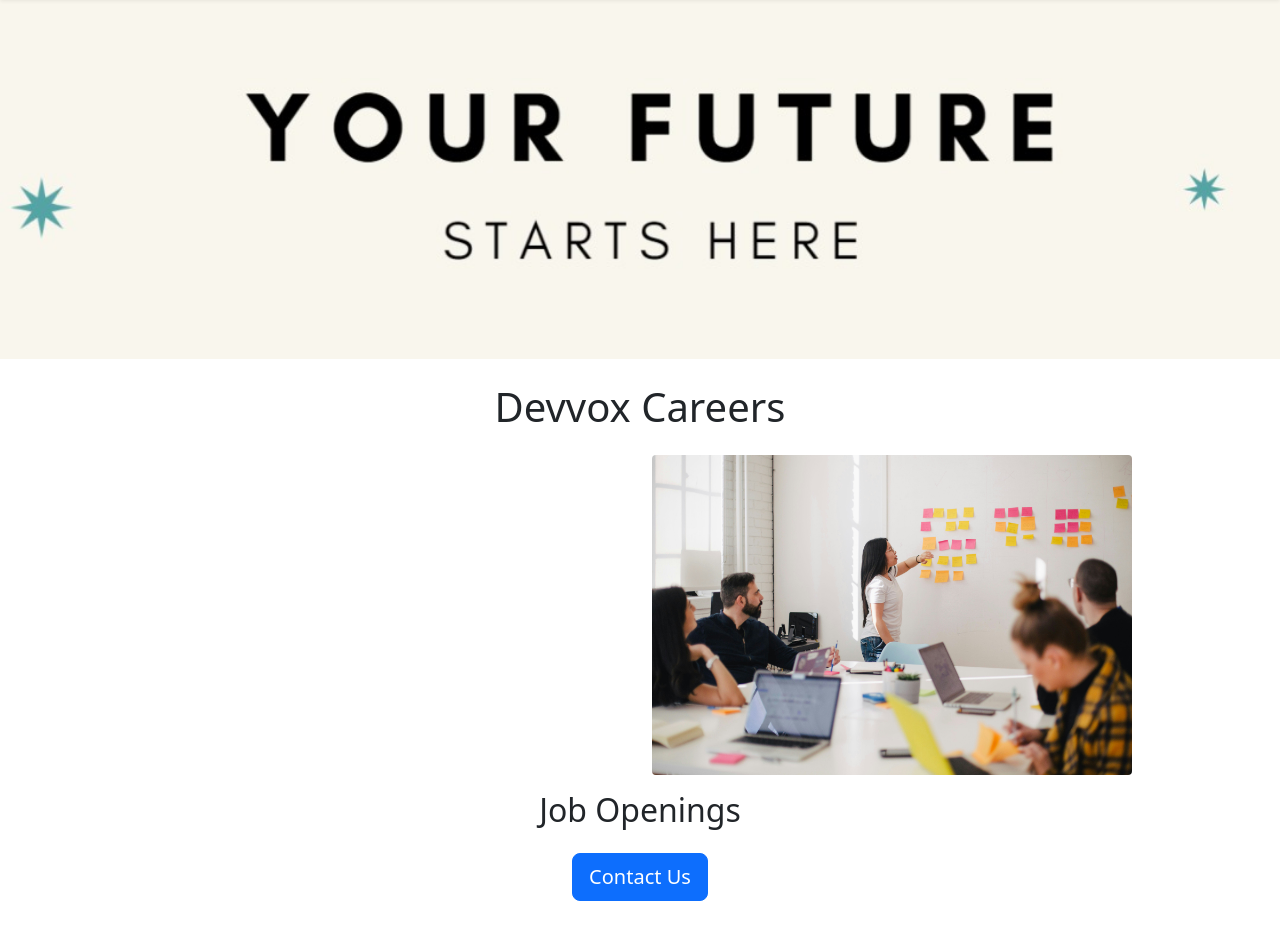
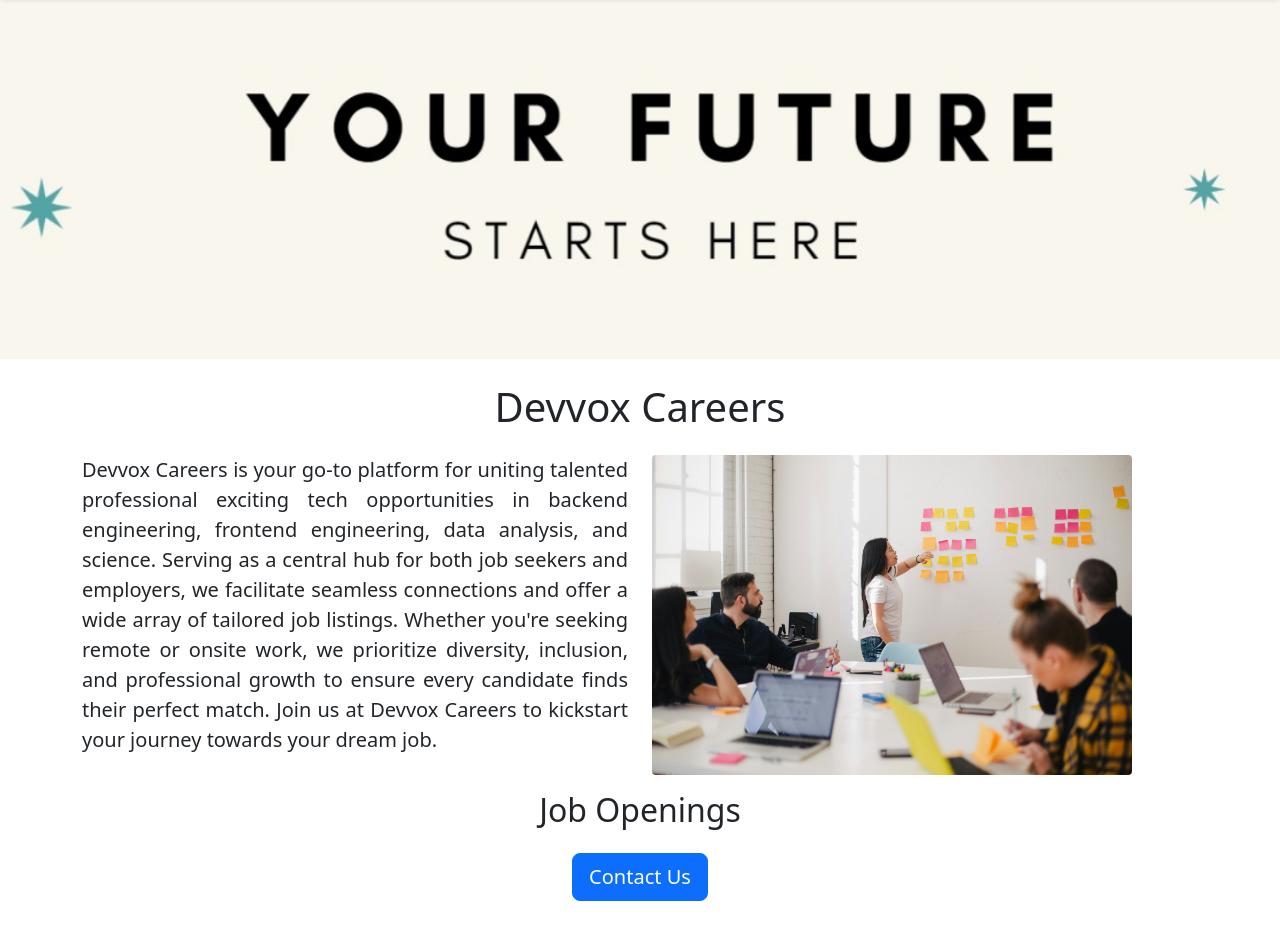
Before and after one commit to Josephorokpo/Devvox-careers-website, a Flask app: template templates/home.html in a window 1280 px wide. Shown: the part 57-1008 px from the top of the page. Run offline with Flask 3, Linux system fonts and the light colour scheme; the template is opened without the code that fills it, so the values that code supplies are empty.

Commit message:
Update home.html with a paragraph of text

```diff
--- a/templates/home.html
+++ b/templates/home.html
@@ -1,3 +1,4 @@
+<!-- Defines the document type and version of HTML -->
 <!DOCTYPE html>
 
 <!-- Start of HTML document with language set to English -->
@@ -17,35 +18,45 @@
   <!-- Start of the body section -->
   <body>
 
-    <!-- Navigation bar -->
+    <!-- Includes the navigation bar -->
     {% include 'nav.html' %}
 
-    <!-- Banner -->
+    <!-- Includes the banner -->
     {% include 'banner.html' %}
 
+    <!-- Start of the main container -->
     <div class="container">
 
+      <!-- Page heading -->
       <h1 class="text-center mt-2 mb-4">Devvox Careers</h1>
 
+      <!-- Start of the row -->
       <div class="row" style="margin-bottom: 16px">
 
+        <!-- Start of the first column -->
         <div class="col-md-6">
 
           <!-- Introduction text -->
           <p class="lead">
+            Devvox Careers is your go-to platform for uniting talented professional exciting tech opportunities in backend engineering, frontend engineering, data analysis, and science. Serving as a central hub for both job seekers and employers, we facilitate seamless connections and offer a wide array of tailored job listings. Whether you're seeking remote or onsite work, we prioritize diversity, inclusion, and professional growth to ensure every candidate finds their perfect match. Join us at Devvox Careers to kickstart your journey towards your dream job.
           </p>
 
         </div>
 
-        <!-- Image of workers -->
+        <!-- Start of the second column -->
         <div class="d-none d-md-block col-md-6">
+
+          <!-- Image of workers -->
           <img src="/static/workers.jpg" style="height: 320px; border-radius: 4px;">
+
         </div>
 
       </div>
 
+      <!-- Heading for job openings -->
       <h2 class="text-center mt-2 mb-4">Job Openings</h2>
 
+      <!-- Start of the job listings -->
       <div>
 
         <!-- Loop through each job in the jobs list -->
@@ -58,16 +69,14 @@
 
       </div>
 
+      <!-- Contact Us button -->
       <div class="text-center">
-
-        <!-- Contact Us button -->
         <button class="btn btn-primary btn-lg">Contact Us</button>
-
       </div>
 
     </div>
 
-    <!-- Footer -->
+    <!-- Includes the footer -->
     {% include 'footer.html' %}
 
   </body>
```
